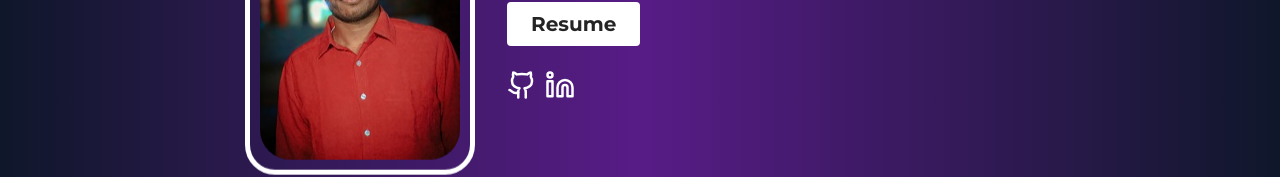
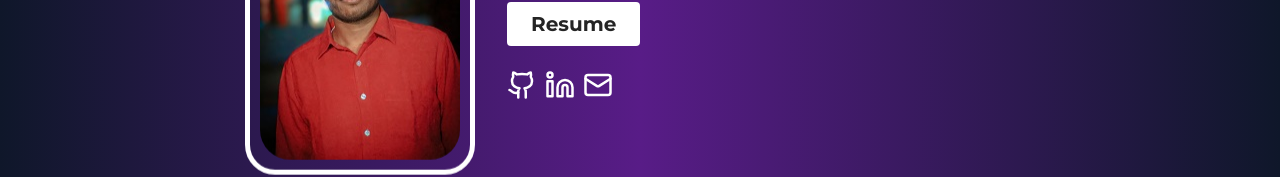
Before and after one commit to ArnabTo/portfolio_4.0, a React (Vite) app: page / in a window 1280 px wide. Shown: the part 410-587 px from the top of the page. Built offline with nearby package versions, Linux system fonts and the light colour scheme.

Commit message:
updated hero section

```diff
--- a/src/pages/Home.jsx
+++ b/src/pages/Home.jsx
@@ -1,5 +1,5 @@
 import { motion } from "framer-motion";
-import { Github, Linkedin } from "lucide-react";
+import { Github, Linkedin, Mail } from "lucide-react";
 import { TypeAnimation } from "react-type-animation";
 import MyIMg from "../assets/about2.jpg";
 export default function Home() {
@@ -41,6 +41,7 @@ export default function Home() {
                         <span className="flex gap-2 my-4">
                             <a href="https://github.com/ArnabTo"><Github size={30}/></a>
                             <a href="https://www.linkedin.com/in/itsarnab/"><Linkedin size={30} /></a>
+                            <a href="mailto:arnabs929@gmail.com"><Mail size={30}/></a>
                         </span>
                     </div>
                 </div>
```
